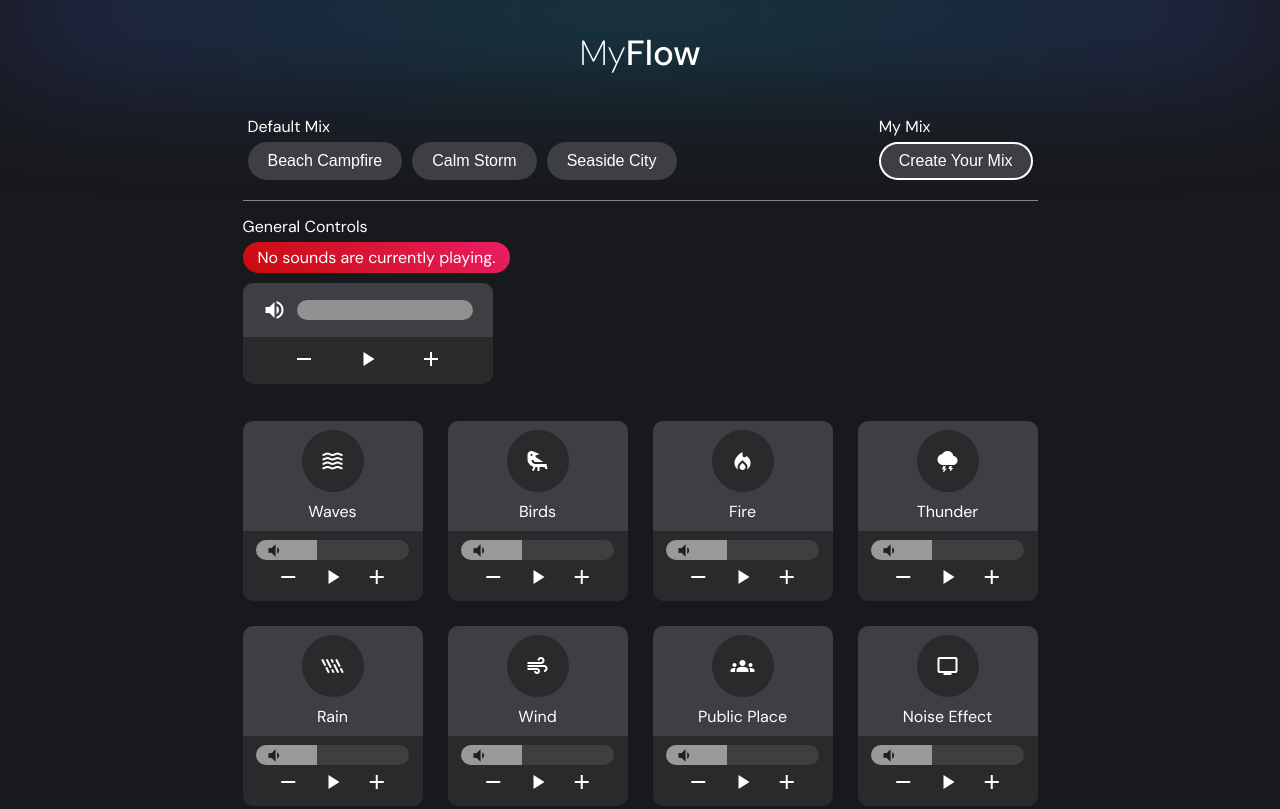
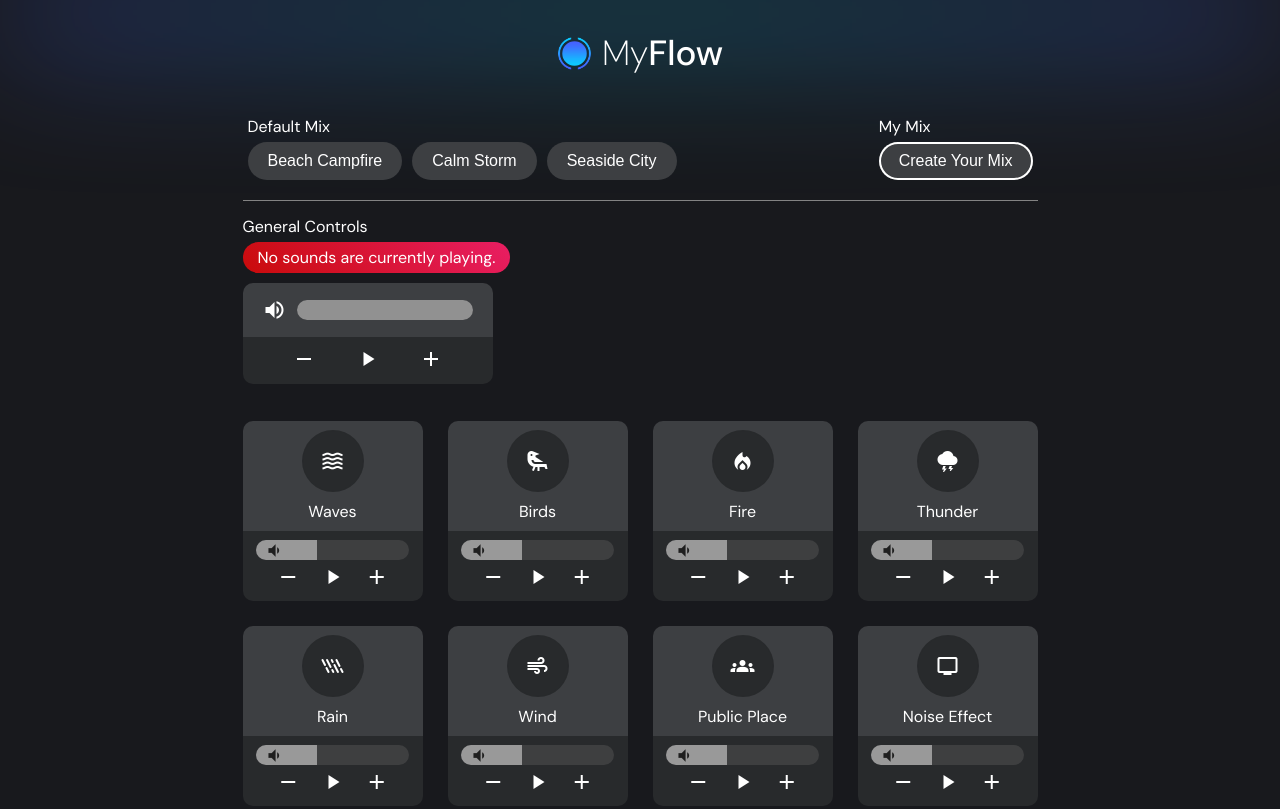
Before and after one commit to IsmailKacem/MyFlow, a website: page index.html in a window 1280 px wide. Shown: the top 809 px of the page. Drawn offline with nearby package versions, Linux system fonts and the light colour scheme.

Commit message:
feat : added logo in the header

```diff
--- a/index.html
+++ b/index.html
@@ -45,6 +45,7 @@
 
     <header class="header-myflow">
         <div class="container__navbar__header">
+            <img class="img-logo-header" src="assets/test-logo-myflow.png">
             <h1 translate="no" class="h1__header"><span class="span-h1__header">My</span>Flow</h1>
         </div>
     </header>
--- a/style.css
+++ b/style.css
@@ -54,6 +54,14 @@ body {
 .container__navbar__header {
     color: white;
     text-align: center;
+    display: flex;
+    align-items: center;
+    justify-content: center;
+    gap: 10px;
+}
+
+.img-logo-header {
+    width: 35px;
 }
 
 .h1__header {
```
